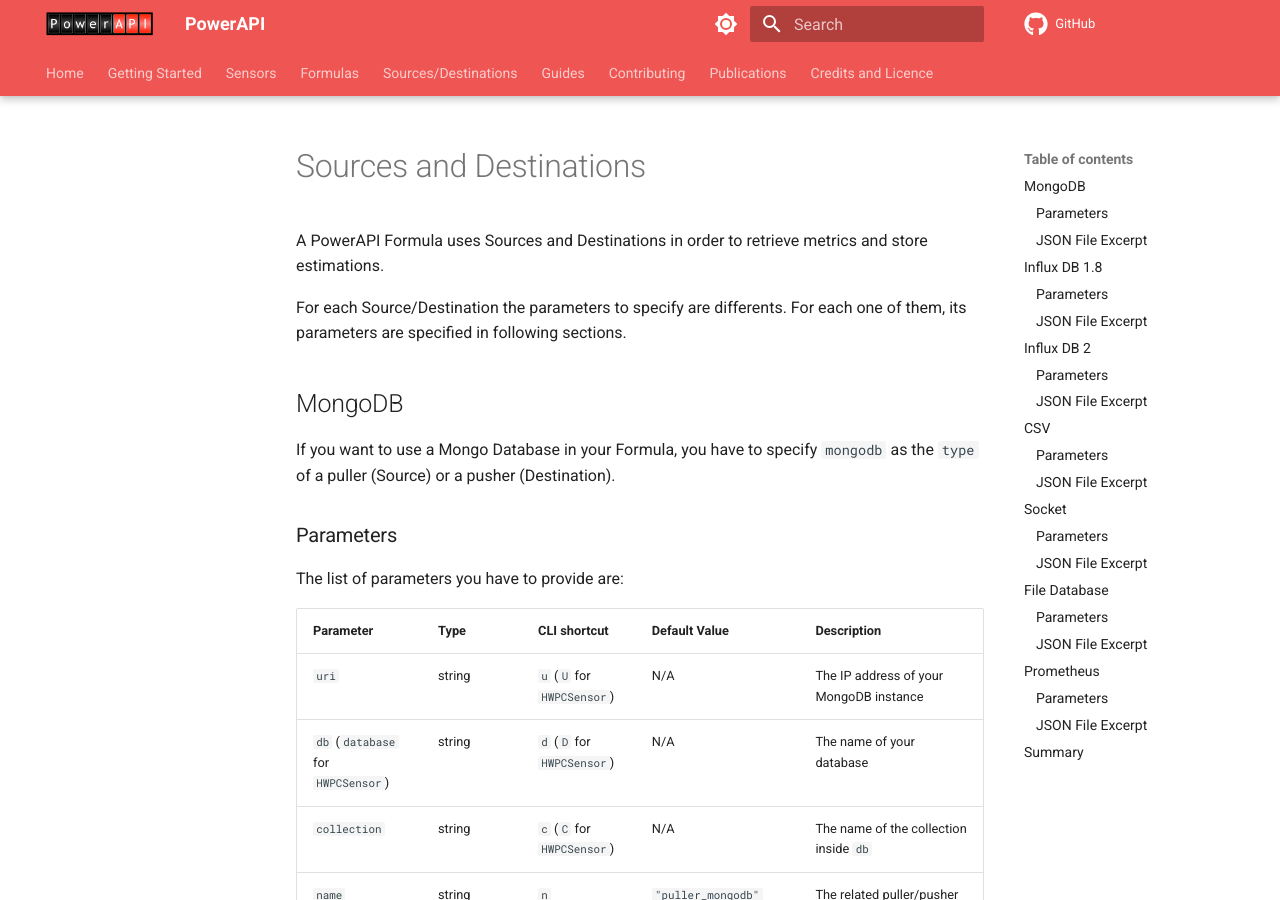
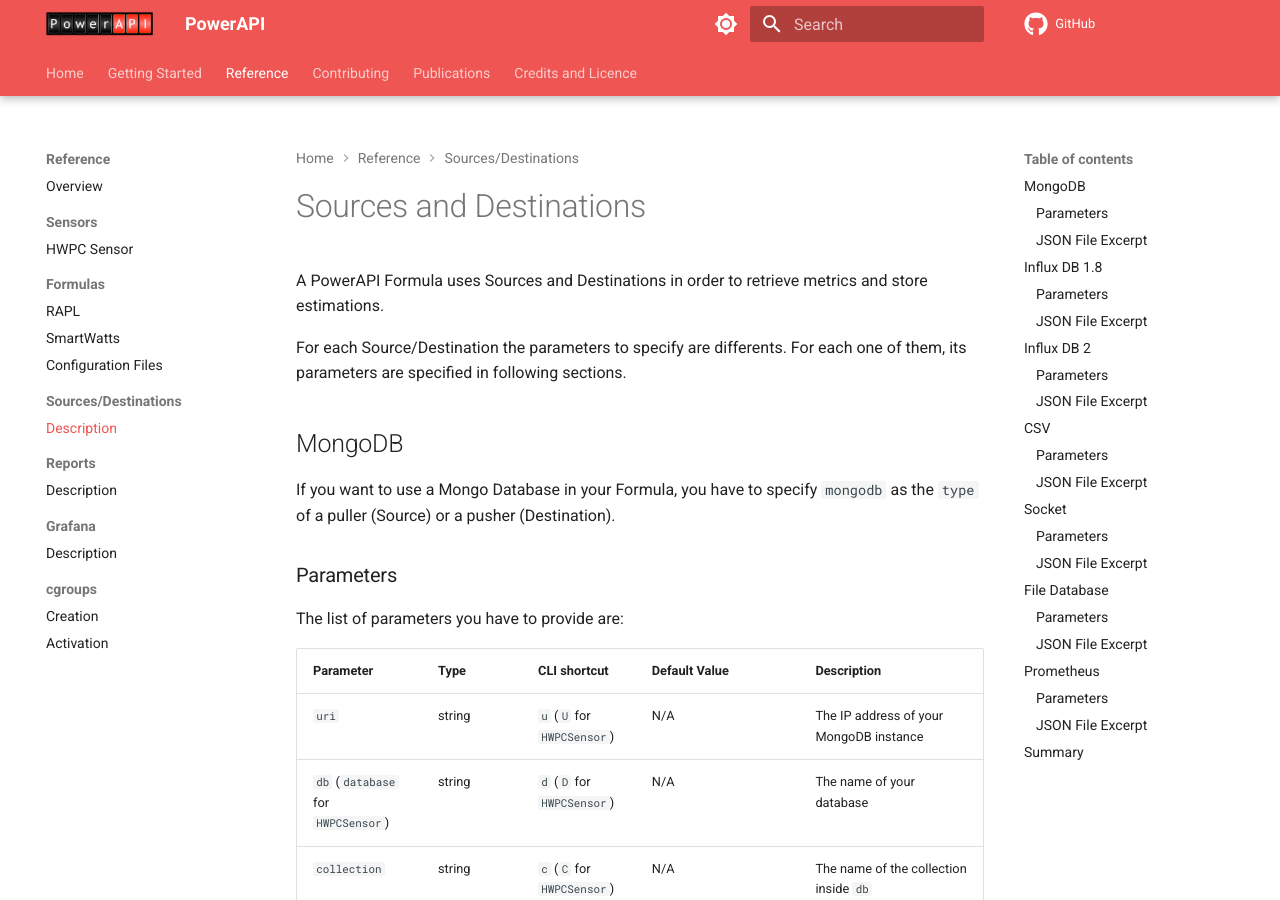
Before and after one commit to roda82/powerapi-webpage-2023, an MkDocs documentation site: the page built from docs/reference/database/sources_destinations.md, in a window 1280 px wide and 900 px high. Built offline with MkDocs 1.6.1 and Material for MkDocs 9.7.7, drawn with Linux system fonts in a browser that asks for light colours; comment, search, counter and statistics services are not loaded; the version menu is left out.

Commit message:
refactoring: reorganise site structure, improve presentation

```diff
--- a/mkdocs.yml
+++ b/mkdocs.yml
@@ -21,6 +21,9 @@
   - pymdownx.emoji:
       emoji_index: !!python/name:materialx.emoji.twemoji
       emoji_generator: !!python/name:materialx.emoji.to_svg
+  - pymdownx.superfences
+  - pymdownx.tabbed:
+      alternate_style: true
 
 
 theme:
@@ -70,21 +73,26 @@
 nav:
 - Home: index.md
 - Getting Started: getting_started.md
-- Sensors:
-  - HWPC Sensor: sensors/hwpc-sensor.md
+- Reference:
+  - Overview: reference/overview.md
+  - Sensors:
+    - HWPC Sensor: reference/sensors/hwpc-sensor.md
 #  - Procfs Sensor: sensors/procfs-sensor.md
-- Formulas:
-  - RAPL: formulas/rapl.md
-  - SmartWatts: formulas/smartwatts.md
-- Sources/Destinations: database/sources_destinations.md
+  - Formulas:
+    - RAPL: reference/formulas/rapl.md
+    - SmartWatts: reference/formulas/smartwatts.md
+    - Configuration Files: reference/formulas/configuration_files.md
+  - Sources/Destinations:
+    - Description: reference/database/sources_destinations.md
+  - Reports:
+    - Description: reference/reports/reports.md
+  - Grafana:
+    - Description: reference/grafana/grafana.md
+  - cgroups:
+    - Creation: reference/cgroup/cgroup.md
+    - Activation: reference/cgroup/cgroup_v1_activation.md
 # - Jouleit: jouleit/jouleit.md
-- Guides:
-  - Reports: guides/reports.md
-  - Formula Configuration Files: guides/configuration_files.md
 #  - Formula Creation: guides/formula_creation.md
-  - cgrups Creation: guides/cgroup.md
-  - cgroups V1 Activation: guides/cgroup_v1_activation.md
-  - Grafana: guides/grafana.md
 - Contributing: contributing.md
 - Publications: publications.md
 - Credits and Licence: credits_licence.md
```
